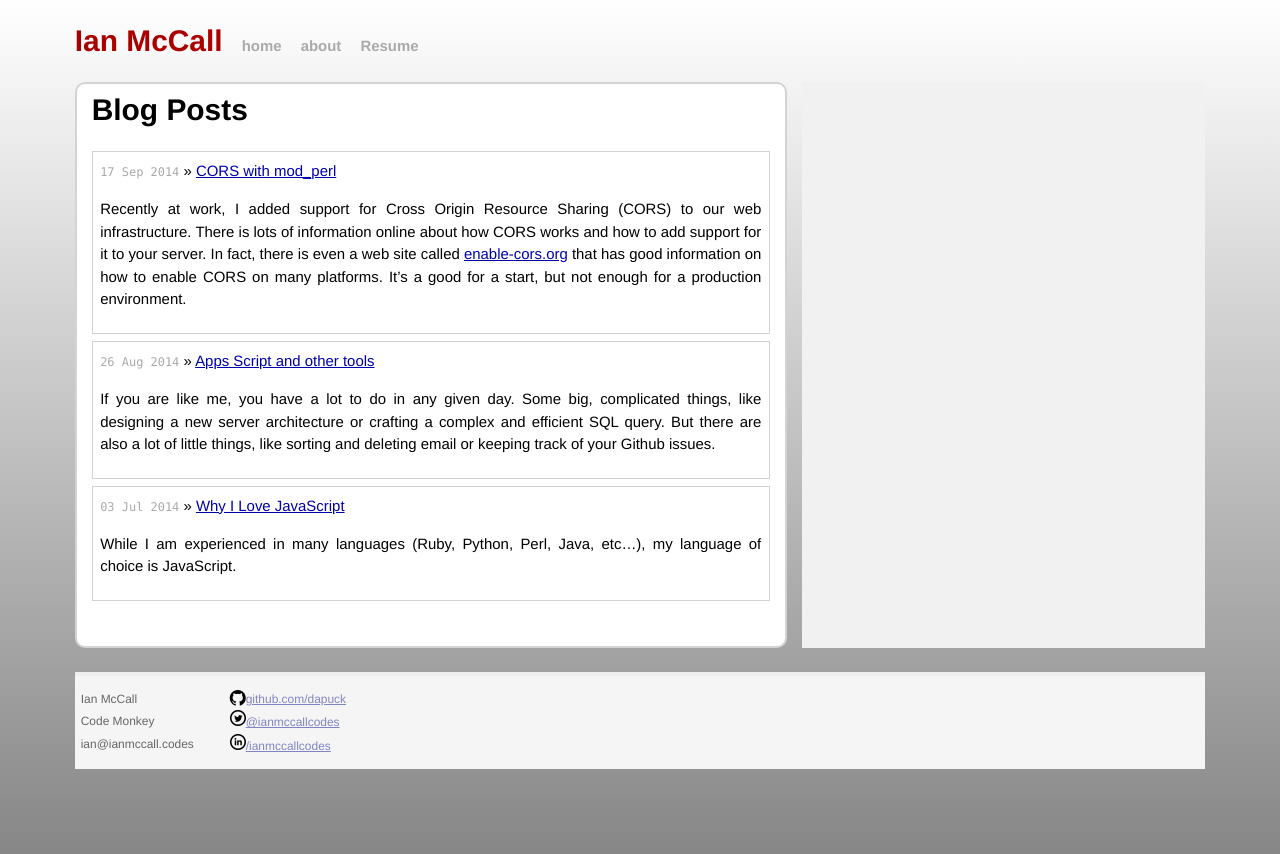
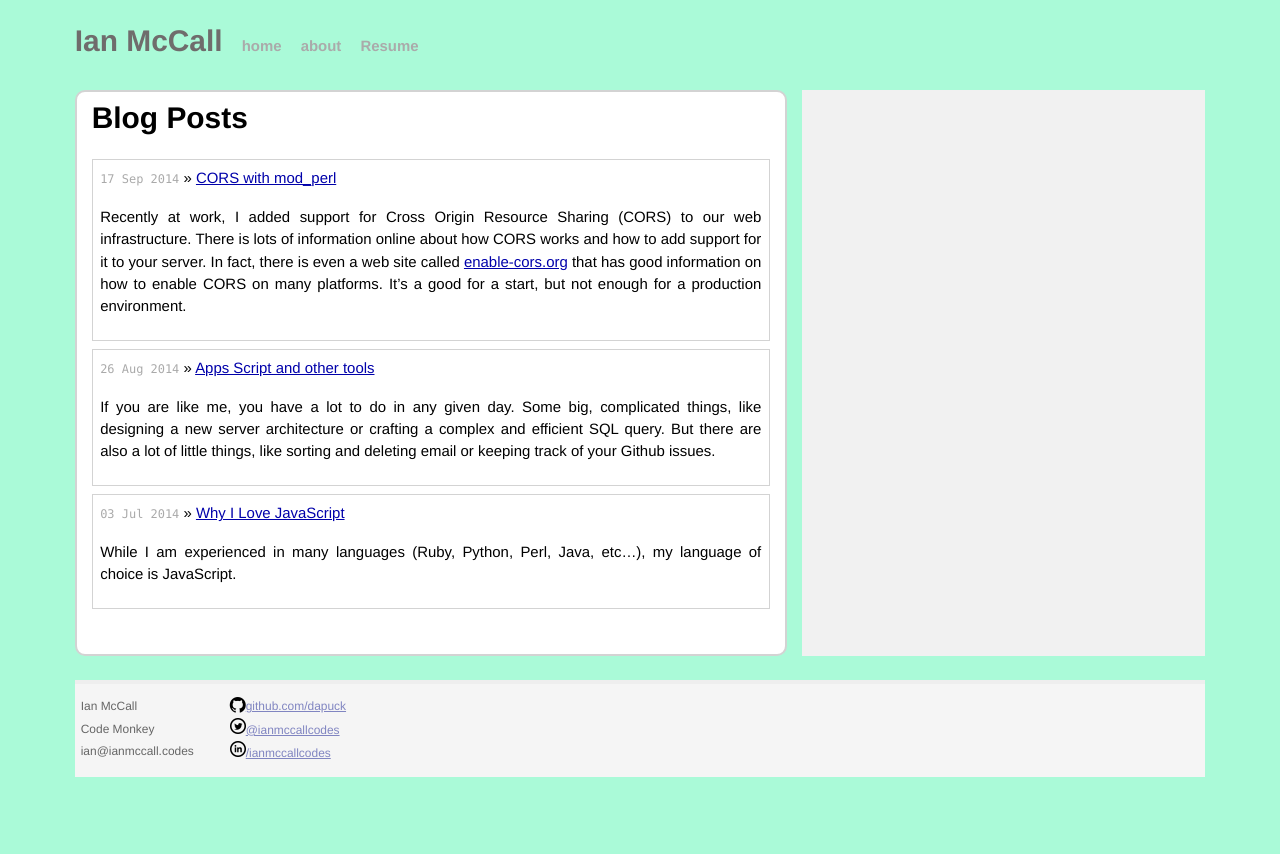
Before and after one commit to ianmcodes/ianmcodes.github.io, a Jekyll site: the page built from index.html, in a window 1280 px wide. Shown: the top 854 px of the page. Built offline with Jekyll 4.4.1, drawn with Linux system fonts in a browser that asks for light colours; nearby versions of some CDN libraries; Markdown is read by kramdown in place of the engine named in the settings.

Commit message:
Updated styling and layout

```diff
--- a/_layouts/HolyGrail_2coll.html
+++ b/_layouts/HolyGrail_2coll.html
@@ -51,9 +51,11 @@
         <div class="site">
           <header class="header">
             <h1 class="title"><a href="/">{{ site.name }}</a></h1>
-            <a class="extra" href="/">home</a>
-            <a class="extra" href="/about/">about</a>
-            <a class="extra" href="http://www.da-puck.com/Resume/">Resume</a>
+            <span class="links">
+              <a class="extra" href="/">home</a>
+              <a class="extra" href="/about/">about</a>
+              <a class="extra" href="http://www.da-puck.com/Resume/">Resume</a>
+            </span>
           </header>
 
           <div class="HolyGrail-body">
--- a/css/main_grail.css
+++ b/css/main_grail.css
@@ -11,13 +11,15 @@
   margin: 0;
   padding: 0;
 }
-/*html, body { height: 100%; }*/
 
 body {
+/*
   background: -webkit-linear-gradient(white, grey);
   background: -moz-linear-gradient(white, grey);
   background: -o-linear-gradient(white, grey);
   background: linear-gradient(white, grey);
+*/
+  background-color: #aafad8;
   font: 13.34px Helvetica, Arial, sans-serif;
   font-size: small;
   text-align: center;
@@ -28,7 +30,6 @@ h3,
 h4,
 h5,
 h6 {
-    /*font-size: 100%;*/
 }
 h1 {
   margin-bottom: 1em;
@@ -77,7 +78,6 @@ a:visited {
 .site {
   font-size: 115%;
   text-align: justify;
-    /*width: 42em;*/
   margin: 2em 1em 2em 1em;
   line-height: 1.5em;
 }
@@ -87,10 +87,9 @@ a:visited {
 }
 .title {
   display: inline-block;
-    /*margin-bottom: 2em;*/
 }
 .title a {
-    color: #a00;
+  color: #6F6C6C;
 }
 .title a:hover {
   color: #000;
@@ -175,11 +174,23 @@ a:visited {
 aside {
   display: none;
 }
-
 .posts > article {
   background-color: white;
 }
+.HolyGrail-content {
+  background-color: white;
+  padding: 0.5em;
+}
+.header {
+  padding-bottom: 0.5em;
+}
+.header .links {
+  display: block;
+}
 @media (min-width: 1024px) and (orientation: landscape) {
+  .header .links {
+    display: inline;
+  }
   .site {
     margin-left: 5em;
     margin-right: 5em;
@@ -202,7 +213,6 @@ aside {
     border: 2px solid lightgray;
     border-radius: 10px;
     padding: 1em;
-        background-color: white;
   }
   .HolyGrail-left {
     flex: 0 0 12em;
```
Also changed, not shown: resume/index.html (added). Lines whose indentation alone changed are shown as unchanged.
